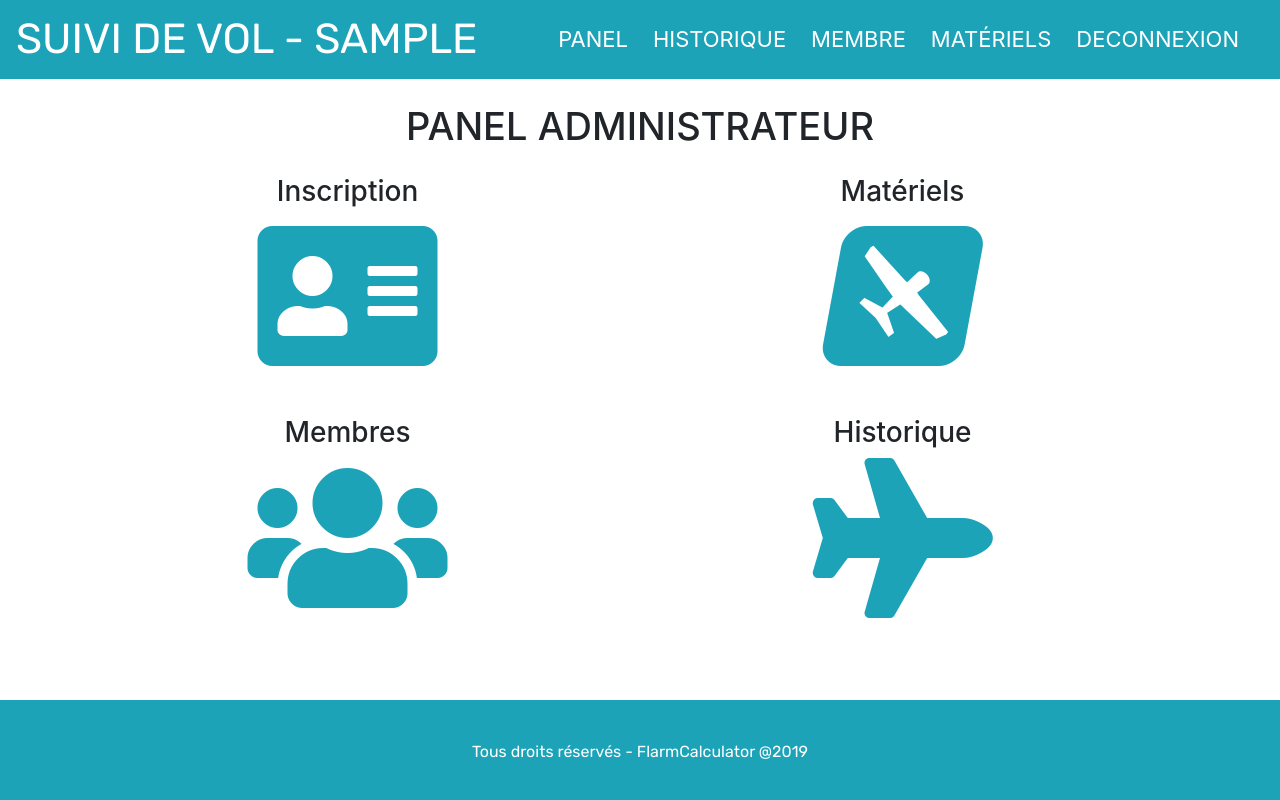
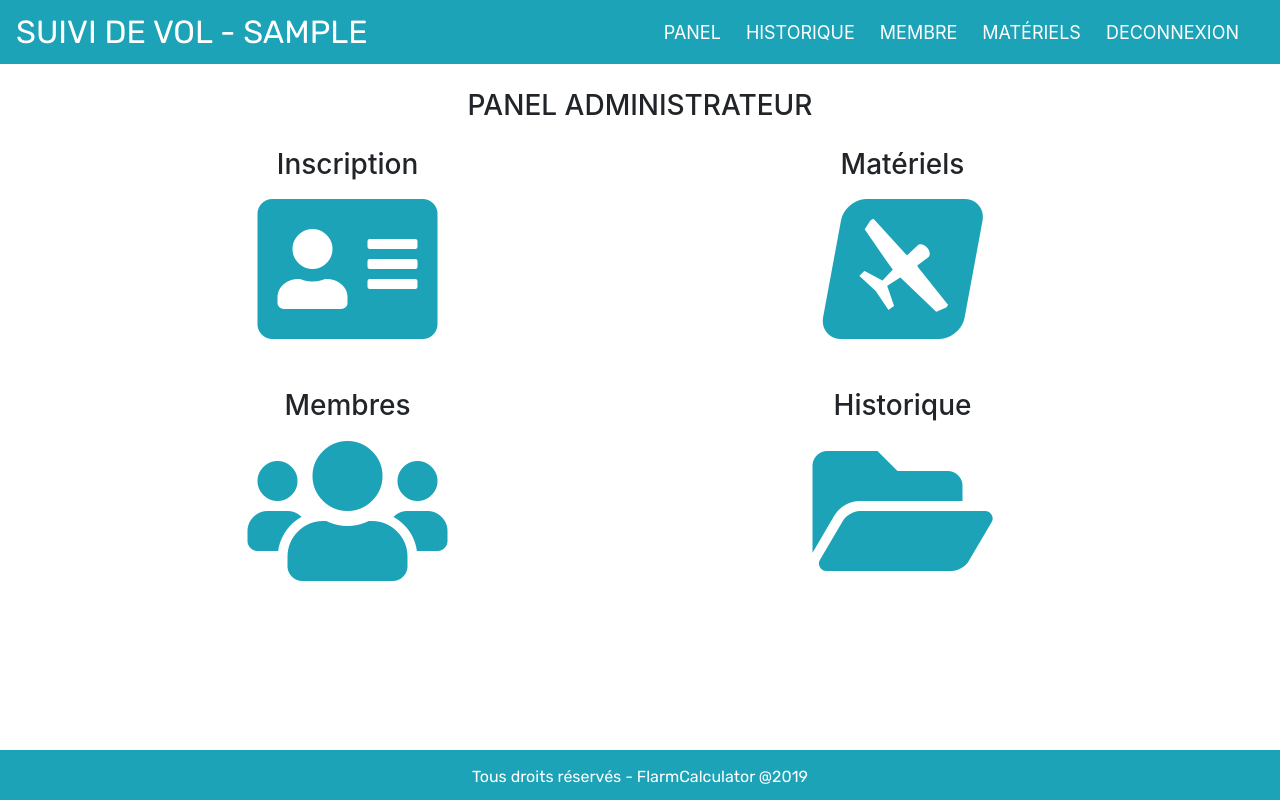
Before and after one commit to AxelUrbain/interface_sol, a PHP site: page /PanelAdmin/panel.php in a window 1280 px wide. Run offline with PHP 8.4, Linux system fonts and the light colour scheme; the visitor is signed in with stand-in values (Sample User, id 1); some libraries are stand-ins or nearby versions.

Commit message:
Add files via upload

```diff
--- a/PanelAdmin/delete.php
+++ b/PanelAdmin/delete.php
@@ -1,9 +1,9 @@
 <?php
  require_once '../function/function.php';
  require_once '../function/db-config.php';
+
  function deleteUser($bdd)
  {
-    $bdd = new PDO('mysql:host=localhost;dbname=interface_sol;charset=utf8', 'root', '');
     $id = $_GET['id'];
     $query = $bdd->prepare(deleteUserId());
     $array = array(
--- a/PanelAdmin/delete_equipment.php
+++ b/PanelAdmin/delete_equipment.php
@@ -3,7 +3,6 @@
  require_once '../function/db-config.php';
  function deleteMachine($bdd)
  {
-   $bdd = new PDO('mysql:host=localhost;dbname=interface_sol;charset=utf8', 'root', '');
    $id = $_GET['id'];
    $query = $bdd->prepare(deleteMachineId());
    $array = array(
--- a/PanelAdmin/hist_adm.php
+++ b/PanelAdmin/hist_adm.php
@@ -100,6 +100,7 @@ if($_SESSION['id_role'] != 4){
         }
         ?>
         </div>
+        <div class="space"></div>
     </div>
 
     <?php include('../include/footer.php'); ?>
--- a/PanelAdmin/list_equipment.php
+++ b/PanelAdmin/list_equipment.php
@@ -143,6 +143,7 @@ if($_SESSION['id_role'] != 4){
         }
         ?>
         </div>
+        <div class="space"></div>
     </div>
 
     <?php include('../include/footer.php'); ?>
--- a/PanelAdmin/list_member.php
+++ b/PanelAdmin/list_member.php
@@ -154,6 +154,7 @@ if($_SESSION['id_role'] != 4){
         }
         ?>
         </div>
+        <div class="space"></div>
     </div>
 
     <?php include('../include/footer.php'); ?>
--- a/PanelAdmin/panel.php
+++ b/PanelAdmin/panel.php
@@ -12,8 +12,8 @@ if($_SESSION['id_role'] != 4){
 }
 else
 {
-  InscriptionMembre($bdd);
-  InscriptionMachine($bdd);
+  $MessageMembre = InscriptionMembre($bdd);
+  $MessageMachine = InscriptionMachine($bdd);
 }
 ?>
 
@@ -30,7 +30,20 @@ else
      </div>
 
      <div class="container">
-       <div class="row space">
+       <!-- MESSAGE D'ERREUR OU DE SUCCES ! -->
+       <div class="form-group">
+        <div class="col-sm-4 col-sm-offset-2">
+          <center>  <?php echo $MessageMembre; ?> </center>
+        </div>
+       </div>
+
+       <div class="form-group">
+        <div class="col-sm-4 col-sm-offset-2">
+          <center>  <?php echo $MessageMachine; ?> </center>
+        </div>
+       </div>
+
+       <div class="row space2">
          <div class="col-md-6 col-lg-6">
            <center>
             <!-- VISUEL - Inscription -->
@@ -175,7 +188,7 @@ else
             </div>
          </div>
        </div>
-       <div class="row space">
+       <div class="row space2">
          <div class="col-md-6 col-md-6">
            <center>
              <h3 class="">Membres</h3>
@@ -185,7 +198,7 @@ else
          <div class="col-md-6 col-lg-6">
            <center>
              <h3 class="">Historique</h3>
-             <a href="hist_adm.php"><i class="fa fa-plane fa-10x"></i></a>
+             <a href="hist_adm.php"><i class="fa fa-folder-open fa-10x"></i></a>
            </center>
          </div>
        </div>
--- a/PanelAdmin/update.php
+++ b/PanelAdmin/update.php
@@ -3,8 +3,6 @@ require_once '../function/function.php';
 require_once '../function/db-config.php';
 function updateInfoMember($bdd)
 {
-  $bdd = new PDO('mysql:host=localhost;dbname=interface_sol;charset=utf8', 'root', '');
-
   $nom = $_POST['nom'];
   $prenom = $_POST['prenom'];
   $password = $_POST['password'];
--- a/PanelAdmin/update_equipment.php
+++ b/PanelAdmin/update_equipment.php
@@ -3,8 +3,6 @@ require_once '../function/function.php';
 require_once '../function/db-config.php';
 function updateInfoMachine($bdd)
 {
-  $bdd = new PDO('mysql:host=localhost;dbname=interface_sol;charset=utf8', 'root', '');
-
   $type = $_POST['type'];
   $modele = $_POST['modele'];
   $marque = $_POST['marque'];
--- a/css/style.css
+++ b/css/style.css
@@ -7,6 +7,7 @@ body{
   padding: 0;
   min-height: 100%;
   position: relative;
+  overflow-x: hidden;
 }
 
 #menu{
@@ -14,7 +15,7 @@ body{
 }
 
 .color-menu{
-  font-size: 42px;
+  font-size: 32px;
   color: white;
   text-transform: uppercase;
   font-weight: normal;
@@ -29,7 +30,7 @@ body{
 .item-menu{
   text-transform: uppercase;
   font-weight: normal;
-  font-size: 22px;
+  font-size: 18px;
   color: white;
   margin-right: 25px;
 }
@@ -49,10 +50,10 @@ body{
 
 #img-connect{
   width: 100%;
-  height: 450px;
+  height: 360px;
   /*background:rgba(197,208,209, 0.5);*/
   background-image: url('../img/img.jpg');
-  padding-top: 275px;
+  padding-top: 175px;
 }
 
 .bouton-connect{
@@ -75,7 +76,7 @@ body{
   color: white;
 }
 
-.space{
+.space2{
   height: 100%;
   width: 100%;
   margin-bottom:40px;
@@ -83,22 +84,22 @@ body{
 
 .title{
   text-transform: uppercase;
-  font-size: 38px;
+  font-size: 28px;
   margin-top:25px;
   margin-bottom: 25px;
 }
 
 #footer-color{
-  position: absolute;
+  position: fixed;
   left: 0;
   bottom: 0;
   width: 100%;
-  height: 100px;
+  height: 50px;
   background-color: #1CA3B8;
 }
 
 .footer-text{
-  padding-top: 40px;
+  padding-top: 15px;
   text-align: center;
   font-weight: normal;
   font-family: 'Rubik', sans-serif;
@@ -136,7 +137,6 @@ body{
 }
 
 .form-space{
-  margin-bottom: 275px;
   width: 100%;
   height: 100%;
 }
@@ -165,14 +165,18 @@ body{
   color: #127B84;
 }
 
-.fa.fa-plane{
-  color: #1CA3B8;
+.fa.fa-folder-open{
+    color:#1CA3B8;
 }
 
-.fa.fa-plane:hover{
-  color: #127B84;
+.fa.fa-folder-open:hover{
+    color:#127B84;
 }
 
+/*ESPACE ENTRE LA PAGINATION ET LE FOOTER*/
+.space{
+  height: 35px;
+}
 /* TABLEAU MEMBRE*/
 table{
   text-align: center;
@@ -186,13 +190,3 @@ table{
   height: 90%;
   width: 100%;
 }
-
-/* Chnagement du format de l'écran */
-@media screen and (max-width: 990px) {
-    #footer-color {
-        position: relative;
-        top: auto;
-        left: auto;
-        height: 120px;
-    }
-}
--- a/function/db-config.php
+++ b/function/db-config.php
@@ -6,7 +6,7 @@ $password = '';
 // Connexion à la base de données
 try
 {
-    $bdd = new PDO('mysql:host=localhost;dbname=interface_sol;charset=utf8', $user, $password);
+    $bdd = new PDO('mysql:host=localhost;dbname=interface-sol;charset=utf8', $user, $password);
 }
 
 catch(Exception $e)
--- a/historique.php
+++ b/historique.php
@@ -73,7 +73,7 @@ if(!isset($_SESSION['login'])){
                <td><?php echo $row['date_vols']; ?></td>
                <td><?php echo $row['description']; ?></td>
                <?php echo '<td>'.'<form action="statistique.php?id='.$row['id'].'" method="post"> <button class="btn btn-primary" type="submit" name="statistique">'."Statistiques".'</button></form>'.'</td>'; ?>
-               <?php echo '<td>'.'<form action="../function/delete_vol.php?id='.$row['id'].'" method="post"> <button class="btn btn-danger" type="submit" name="delete_vol">'."Supprimer".'</button></form>'.'</td>'; ?>
+               <?php echo '<td>'.'<form action="function/delete_vol.php?id='.$row['id'].'" method="post"> <button class="btn btn-danger" type="submit" name="delete_vol">'."Supprimer".'</button></form>'.'</td>'; ?>
            </tr>
          </tbody>
          <?php }
@@ -108,6 +108,7 @@ if(!isset($_SESSION['login'])){
          }
          ?>
          </div>
+         <div class="space"></div>
      </div>
 
      <?php include('include/footer.php'); ?>
--- a/include/membre/navbar.php
+++ b/include/membre/navbar.php
@@ -13,9 +13,6 @@
           <a class="item-menu" href="historique.php">Historique</a>
         </li>
         <li class="nav-item">
-          <a class="item-menu" href="statistique.php">Statistiques</a>
-        </li>
-        <li class="nav-item">
           <a class="item-menu" href="function/script_disconnect.php">Deconnexion</a>
         </li>
       </ul>
--- a/include/navbar.php
+++ b/include/navbar.php
@@ -13,9 +13,6 @@
           <a class="item-menu disabled" href="#" aria-disabled="true">Historique</a>
         </li>
         <li class="nav-item">
-          <a class="item-menu disabled" href="#" aria-disabled="true">Statistiques</a>
-        </li>
-        <li class="nav-item">
           <a class="item-menu" href="connect.php">Connexion</a>
         </li>
       </ul>
--- a/statistique.php
+++ b/statistique.php
@@ -58,6 +58,11 @@ else {
 
     <?php include('include/membre/navbar.php'); ?>
 
+    <div class="title">
+      <center>
+        <h4 class="">Données du vol : <?php echo $_COOKIE['id_Vol']; ?></h4>
+      </center>
+    </div>
 
     <div class="container-fluid">
       <div class="row">
```
Also changed, not shown: URGENT SEMAINE 8 MAI.txt (+7 -6 lines), connect.php (+8 -1 lines), function/delete_vol.php (+8 -9 lines), function/function.php (+17 -14 lines).
